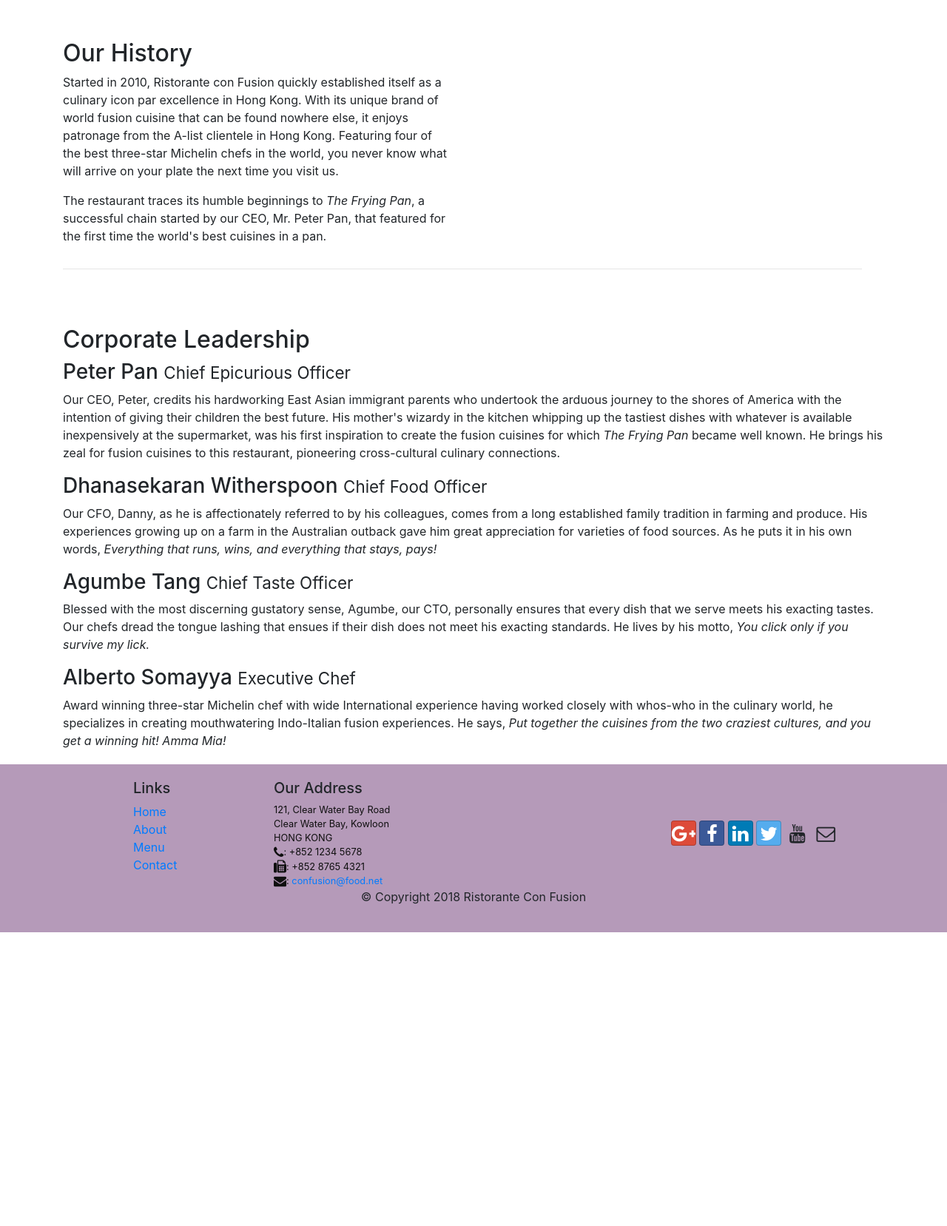
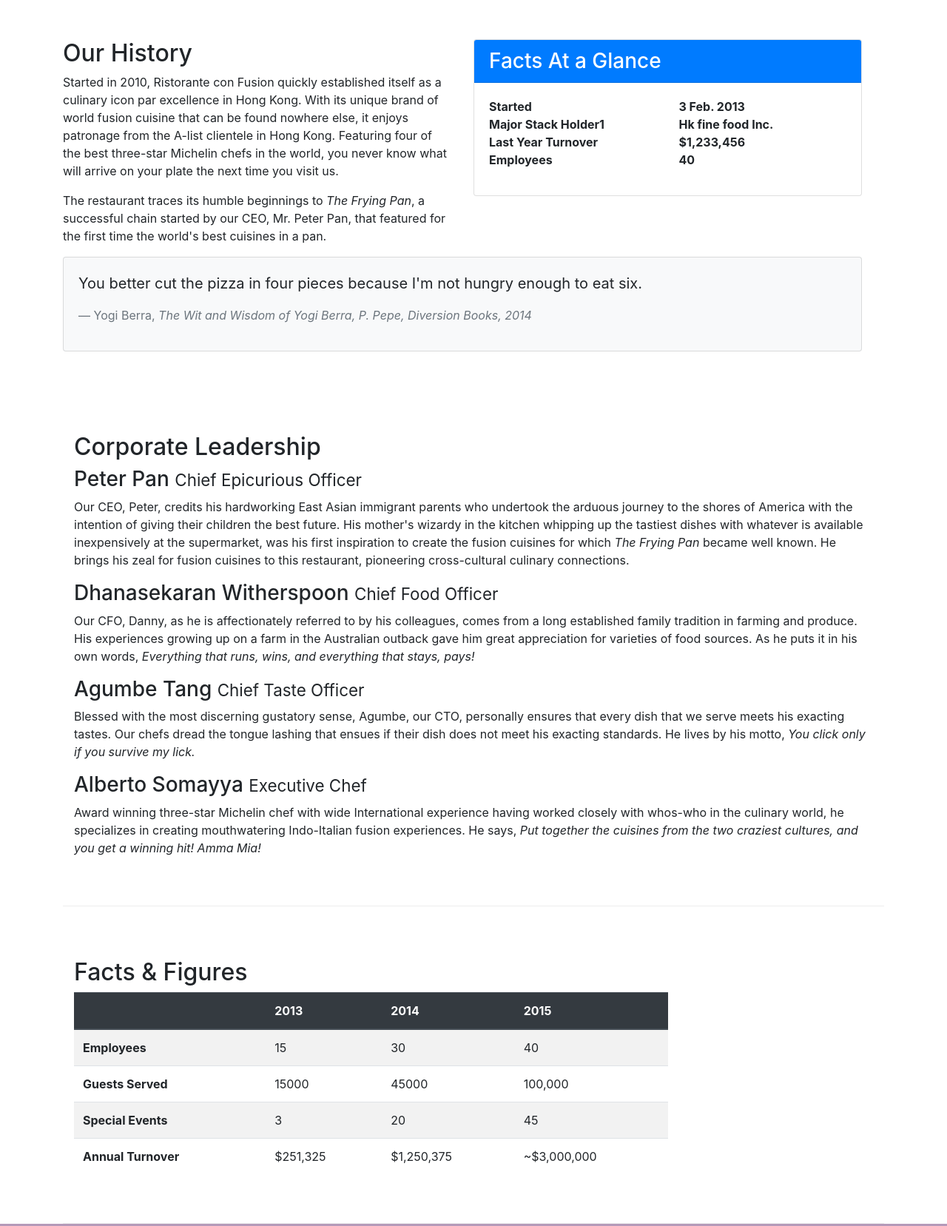
Before and after one commit to RSC007/RSC-world, a website: page aboutus.html in a window 1280 px wide. Shown: the part 440-2097 px from the top of the page at 74% size. Before the commit the page ends 1700 px from the top, so only its background shows below. Drawn offline with nearby package versions, Linux system fonts and the light colour scheme.

Commit message:
images added

```diff
--- a/aboutus.html
+++ b/aboutus.html
@@ -24,7 +24,7 @@
             <button class="navbar-toggler" type="button" data-target="#Navbar">
                 <span class="navbar-toggler-icon"></span>
             </button>
-            <a class="navbar-brand" href="#">RSC-word</a>
+            <a class="navbar-brand mr-auto " href="#"><img src="img/logo.png" heigh="30" width="41" alt="logo"></a>
         <div class="collapse navbar-collapse" id="Navbar">
             <ul class="navbar-nav mr-auto">
                 <li class="navbar-item"><a class="nav-link" href="./index.html"><span class="fa fa-home fa-lg"> </span> Home</a></li>
@@ -43,7 +43,8 @@
                     <h1>Ristorante con Fusion</h1>
                     <p>We take inspiration from the World's best cuisines, and create a unique fusion experience. Our lipsmacking creations will tickle your culinary senses!</p>
                 </div>
-                <div class="col-12 col-sm">
+                <div class="col-12 col-sm align-self-center">
+                    <img src="img/logo.png" class="img-fluid">
                 </div>
             </div>
         </div>
@@ -69,20 +70,45 @@
         </div>
 
         <div class="row main_text">
-            <div class="col-12 col-sm-12 col-md-6">
+            <div class="col-12 col-sm-6 col-md-6">
                 <h2>Our History</h2>
                 <p>Started in 2010, Ristorante con Fusion quickly established itself as a culinary icon par excellence in Hong Kong. With its unique brand of world fusion cuisine that can be found nowhere else, it enjoys patronage from the A-list clientele in Hong Kong.  Featuring four of the best three-star Michelin chefs in the world, you never know what will arrive on your plate the next time you visit us.</p>
                 <p>The restaurant traces its humble beginnings to <em>The Frying Pan</em>, a successful chain started by our CEO, Mr. Peter Pan, that featured for the first time the world's best cuisines in a pan.</p>
             </div>
+            <div class="col-sm">
+                <div class="card">
+                    <h3 class="card-header bg-primary text-white">Facts At a Glance</h3>
+                    <div class="card-body">
+                        <dl class="row">
+                            <dt class="col-6">Started</dt>
+                            <dt class="col-6">3 Feb. 2013</dt>
+                            <dt class="col-6">Major Stack Holder1</dt>
+                            <dt class="col-6">Hk fine food Inc.</dt>
+                            <dt class="col-6">Last Year Turnover</dt>
+                            <dt class="col-6">$1,233,456</dt>
+                            <dt class="col-6">Employees</dt>
+                            <dt class="col-6">40</dt>
+                        </dl>
+                    </div>
+                </div>
+            </div>
             <div class="col-12">
-                <hr>
+                <div class="card card-body bg-light">
+                    <blockquote class="blockquote">
+                        <p class="">You better cut the pizza in four pieces because
+                            I'm not hungry enough to eat six.</p>
+                        <footer class="blockquote-footer">Yogi Berra,
+                            <cite title="Source Title">The Wit and Wisdom of Yogi Berra,
+                            P. Pepe, Diversion Books, 2014</cite>
+                        </footer>
+                    </blockquote>
+                </div>
             </div>
-            <hr>
         </div>
 
 
-        <div class="text">
-            <div>
+        <div class="text row row-content">
+            <div class="col-12">
                 <h2>Corporate Leadership</h2>
                 <h3>Peter Pan <small>Chief Epicurious Officer</small></h3>
                 <p class="d-none d-md-block ">Our CEO, Peter, credits his hardworking East Asian immigrant parents who undertook the arduous journey to the shores of America with the intention of giving their children the best future. His mother's wizardy in the kitchen whipping up the tastiest dishes with whatever is available inexpensively at the supermarket, was his first inspiration to create the fusion cuisines for which <em>The Frying Pan</em> became well known. He brings his zeal for fusion cuisines to this restaurant, pioneering cross-cultural culinary connections.</p>
@@ -94,6 +120,51 @@
                 <p class="d-none d-md-block">Award winning three-star Michelin chef with wide International experience having worked closely with whos-who in the culinary world, he specializes in creating mouthwatering Indo-Italian fusion experiences. He says, <em>Put together the cuisines from the two craziest cultures, and you get a winning hit! Amma Mia!</em></p>
             </div>
        </div>
+       <div class="row row-content">
+            <div class="col-12 col-sm-9">
+            <h2>Facts &amp; Figures</h2>
+            <div class="table-responsive">
+                <table class="table table-striped">
+                    <thead class="thead-dark">
+                        <tr>
+                            <th>&nbsp;</th>
+                            <th>2013</th>
+                            <th>2014</th>
+                            <th>2015</th>
+                        </tr>
+                    </thead>
+                    <tbody>
+                        <tr>
+                            <th>Employees</th>
+                            <td>15</td>
+                            <td>30</td>
+                            <td>40</td>
+                        </tr>
+                        <tr>
+                            <th>Guests Served</th>
+                            <td>15000</td>
+                            <td>45000</td>
+                            <td>100,000</td>
+                        </tr>
+                        <tr>
+                            <th>Special Events</th>
+                            <td>3</td>
+                            <td>20</td>
+                            <td>45</td>
+                        </tr>
+                        <tr>
+                            <th>Annual Turnover</th>
+                            <td>$251,325</td>
+                            <td>$1,250,375</td>
+                            <td>~$3,000,000</td>
+                        </tr>
+                    </tbody>
+                </table>
+            </div>
+            </div>
+            <div class="col-12 col-sm-3">
+            </div>
+   </div>
 
     </div>
 
```
Also changed, not shown: contactus.html (+3 -2 lines), index.html (+28 -22 lines), img/alberto.png (added), img/buffet.png (added), img/logo.png (added), img/uthappizza.png (added), 1 other file.
